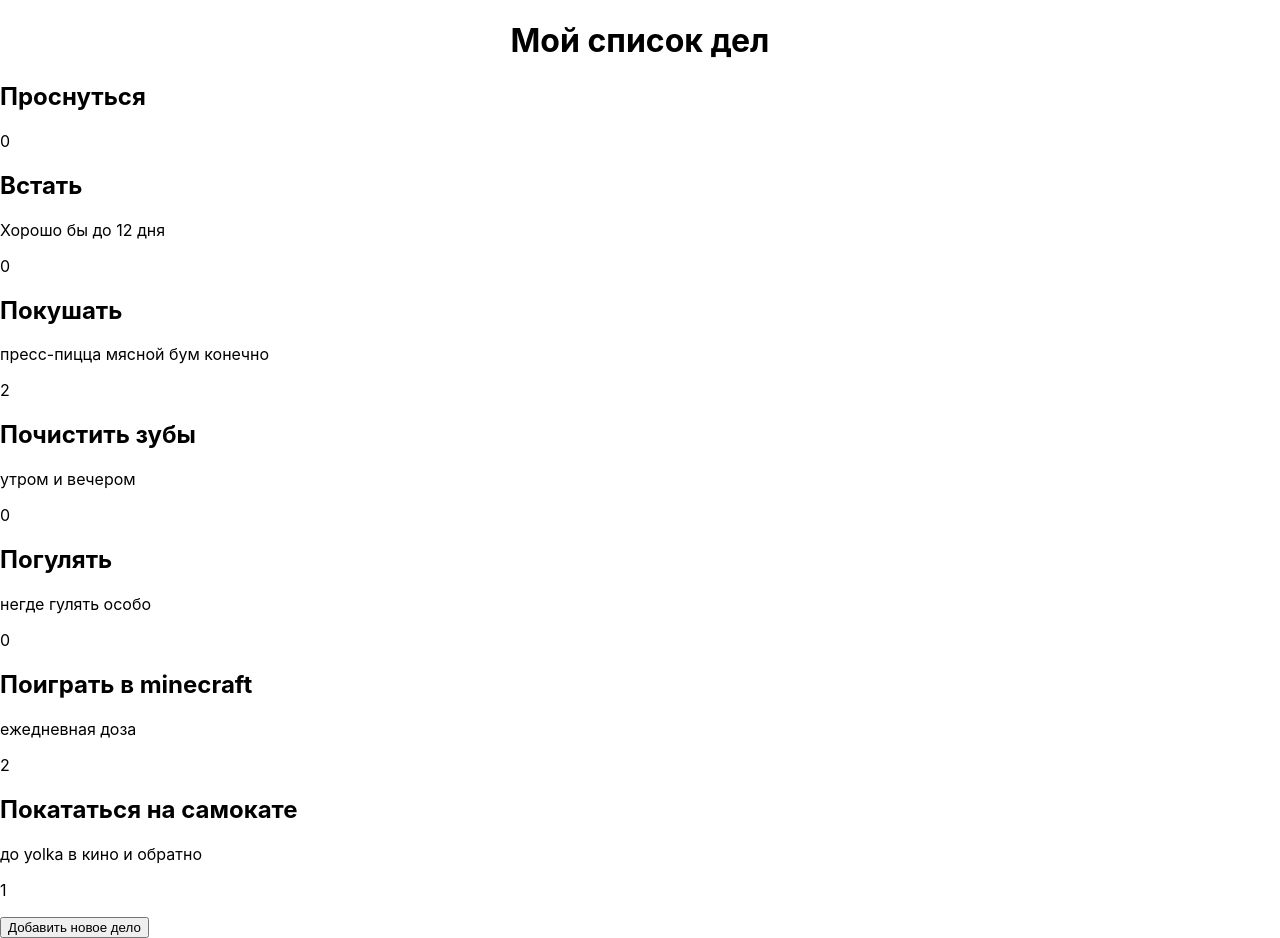
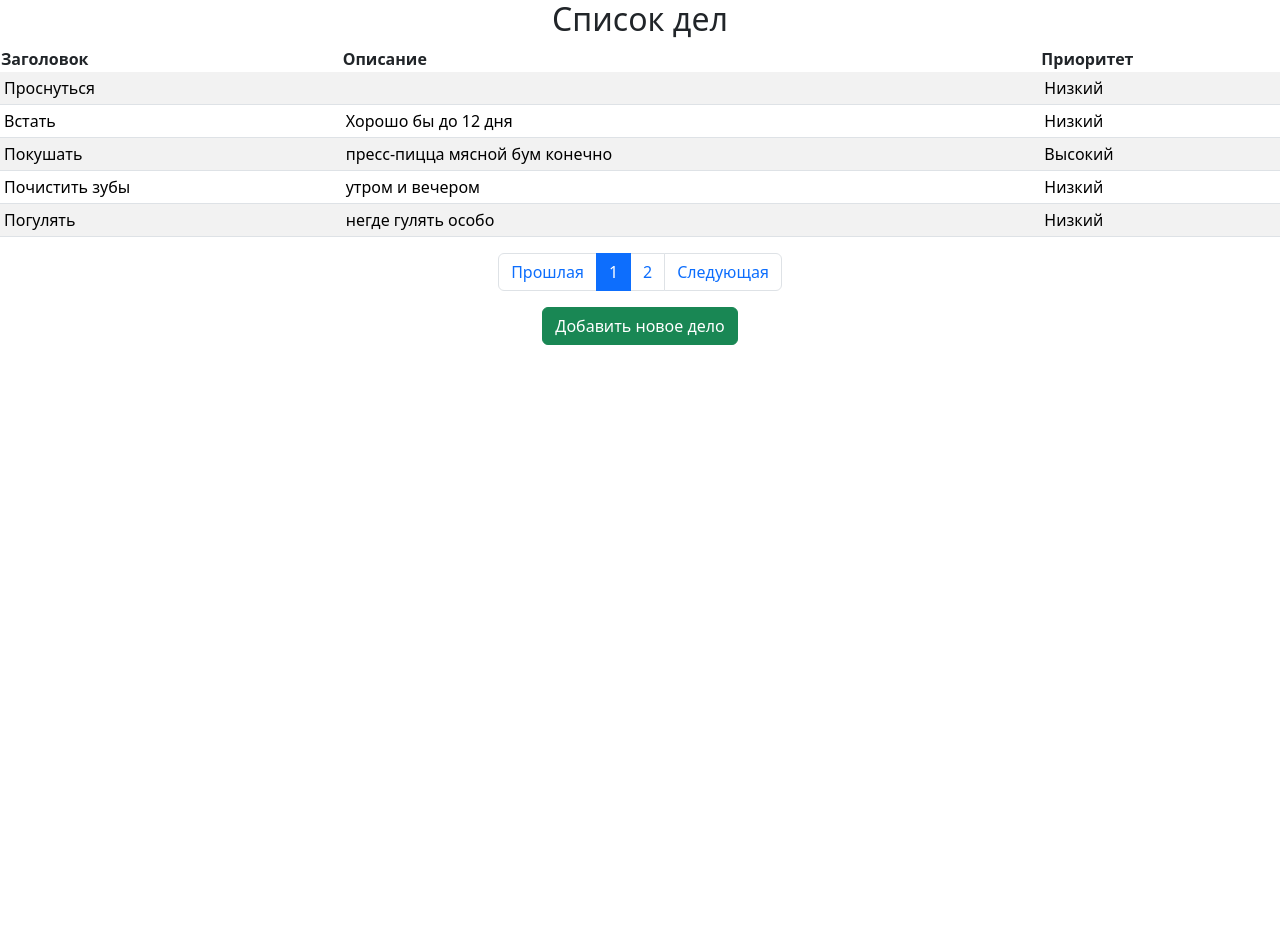
Before and after one commit to ShestakovAndrew/ReactStudy, a React (Create React App) app in the folder todo-list-project/: page /todo-list in a window 1280 px wide. After the commit the page ends 800 px from the top, so only its background shows below. Built offline with nearby package versions, Linux system fonts and the light colour scheme.

Commit message:
Добавил пагинацию

```diff
--- a/todo-list-project/package.json
+++ b/todo-list-project/package.json
@@ -11,6 +11,7 @@
     "@types/node": "^16.18.34",
     "@types/react": "^18.2.8",
     "@types/react-dom": "^18.2.4",
+    "bootstrap": "^5.3.0",
     "react": "^18.2.0",
     "react-dom": "^18.2.0",
     "react-redux": "^8.0.7",
--- a/todo-list-project/src/mock/todoData.ts
+++ b/todo-list-project/src/mock/todoData.ts
@@ -4,7 +4,7 @@ const todoList: TodoItemData[] = [
     {
         id: '0',
         title: 'Проснуться',
-        description: "",
+        description: '',
         priority: TodoPriority.Low
     },
     {
@@ -40,7 +40,7 @@ const todoList: TodoItemData[] = [
     {
         id: '6',
         title: 'Покататься на самокате',
-        description: 'до yolka в кино и обратно',
+        description: 'до Yolka в кино и обратно',
         priority: TodoPriority.Medium
     }
 ]
--- a/todo-list-project/src/pages/todoList/TodoList.module.css
+++ b/todo-list-project/src/pages/todoList/TodoList.module.css
@@ -1,24 +1,3 @@
-.button {
-    background-color: white;
-    color: black;
-    padding: 15px 32px;
-    border: 2px solid green;
-    border-radius: 8px;
-    font-size: 16px;
-    cursor: pointer;
-    text-align: center;
-}
-
-.button:hover {
-    background-color: green;
-    color: white;
-}
-
-.button:focus {
-    outline: none;
-    box-shadow: 0 0 0 4px white;
-}
-
 .header {
     font-size: 32px;
     text-align: center;
--- a/todo-list-project/src/pages/todoList/TodoList.tsx
+++ b/todo-list-project/src/pages/todoList/TodoList.tsx
@@ -1,15 +1,32 @@
 import {useTodoListSelector} from "../../redux/hooks/useTodoListSelector"
 import {TodoItem} from "./todoItem/TodoItem"
 import styles from "./TodoList.module.css"
+import 'bootstrap/dist/css/bootstrap.min.css'
+import {NavigationBar, PAGE_FIRST, RECORDS_PER_PAGE} from "./navigationBar/NavigationBar"
+import {TodoItemData} from "./model/todo.types"
+import React, {useState} from "react"
 
 const TodoList = () => {
     const todoList = useTodoListSelector()
+    const [currentPage, setCurrentPage] = useState(PAGE_FIRST)
+
+    const lastIndex: number = currentPage * RECORDS_PER_PAGE
+    const firstIndex: number = lastIndex - RECORDS_PER_PAGE
+    const records: TodoItemData[] = todoList.slice(firstIndex, lastIndex)
 
     return (
         <div>
-            <h1 className={styles.header}>Мой список дел</h1>
+            <h1 className={styles.header}>Список дел</h1>
+
+            <table className='table table-striped table-sm'>
+                <thead>
+                    <th>Заголовок</th>
+                    <th>Описание</th>
+                    <th>Приоритет</th>
+                </thead>
+                <tbody>
                 {
-                todoList.map(todoItem => (
+                    records.map((todoItem: TodoItemData) => (
                         <TodoItem key={todoItem.id}
                                   title={todoItem.title}
                                   description={todoItem.description}
@@ -17,7 +34,14 @@ const TodoList = () => {
                         />
                     ))
                 }
-            <button>Добавить новое дело</button>
+                </tbody>
+            </table>
+
+            <NavigationBar currentPage={currentPage} setCurrentPage={setCurrentPage} todoListLength={todoList.length} />
+
+            <div className='d-flex justify-content-center'>
+                <button className='btn btn-success'>Добавить новое дело</button>
+            </div>
         </div>
     )
 }
--- a/todo-list-project/src/pages/todoList/model/todo.types.ts
+++ b/todo-list-project/src/pages/todoList/model/todo.types.ts
@@ -6,9 +6,9 @@ type TodoItemData = {
 }
 
 enum TodoPriority {
-    Low = 0,
-    Medium = 1,
-    High = 2
+    Low = 'Низкий',
+    Medium = 'Средний',
+    High = 'Высокий'
 }
 
 export {
--- a/todo-list-project/src/pages/todoList/navigationBar/NavigationBar.tsx
+++ b/todo-list-project/src/pages/todoList/navigationBar/NavigationBar.tsx
@@ -1,7 +1,59 @@
-const NavigationBar = () => {
-    return <div>NavigationBar</div>
+import React from "react"
+import 'bootstrap/dist/css/bootstrap.min.css'
+
+const PAGE_FIRST: number = 1
+const RECORDS_PER_PAGE: number = 5
+
+type NavigationBarProps = {
+    todoListLength: number,
+    currentPage: number,
+    setCurrentPage: (value: (((prevState: number) => number) | number)) => void
+}
+
+const NavigationBar = ({ todoListLength, currentPage, setCurrentPage }: NavigationBarProps) => {
+    const nPages = Math.ceil(todoListLength / RECORDS_PER_PAGE)
+    const numbers = [...Array(nPages + PAGE_FIRST).keys()].slice(PAGE_FIRST)
+
+    const prevPageHandler = () => {
+        if (currentPage !== PAGE_FIRST) {
+            setCurrentPage(currentPage - 1)
+        }
+    }
+
+    const changePageHandler = (number: number) => {
+        setCurrentPage(number)
+    }
+
+    const nextPageHandler = () => {
+        if (currentPage !== nPages) {
+            setCurrentPage(currentPage + 1)
+        }
+    }
+
+    return (
+        <div>
+            <ul className='pagination justify-content-center'>
+                <li className='page-item'>
+                    <a href='#/' className='page-link' onClick={prevPageHandler}>Прошлая</a>
+                </li>
+                {
+                    numbers.map(number => (
+                        <li className={`page-item ${currentPage === number ? 'active' : ''}`} key={number}>
+                            <a href='#/' className='page-link' onClick={() => changePageHandler(number)}>{number}</a>
+                        </li>
+                    ))
+                }
+                <li className='page-item'>
+                    <a href='#/' className='page-link' onClick={nextPageHandler}>Следующая</a>
+                </li>
+            </ul>
+
+        </div>
+    )
 }
 
 export {
-    NavigationBar
+    NavigationBar,
+    PAGE_FIRST,
+    RECORDS_PER_PAGE
 }
--- /dev/null
+++ b/todo-list-project/src/pages/todoList/todoItem/TodoItem.module.css
@@ -0,0 +1,5 @@
+.container {
+    display: flex;
+    display: -webkit-flex;
+    justify-content: space-around;
+}
--- a/todo-list-project/src/pages/todoList/todoItem/TodoItem.tsx
+++ b/todo-list-project/src/pages/todoList/todoItem/TodoItem.tsx
@@ -1,4 +1,5 @@
 import {TodoPriority} from "../model/todo.types"
+import 'bootstrap/dist/css/bootstrap.min.css'
 
 type TodoItemProps = {
     title: string,
@@ -8,11 +9,11 @@ type TodoItemProps = {
 
 const TodoItem = ({title, description, priority}: TodoItemProps) => {
     return (
-        <div>
-            <h2>{title}</h2>
-            <p>{description}</p>
-            <p>{priority}</p>
-        </div>
+        <tr>
+            <td>{title}</td>
+            <td>{description}</td>
+            <td>{priority}</td>
+        </tr>
     )
 }
 
--- a/todo-list-project/tsconfig.json
+++ b/todo-list-project/tsconfig.json
@@ -1,6 +1,7 @@
 {
   "compilerOptions": {
     "target": "es5",
+    "downlevelIteration": true,
     "lib": [
       "dom",
       "dom.iterable",
```
Also changed, not shown: 1 other file (tests, documents, lock files or other folders). Lines whose indentation alone changed are shown as unchanged.
